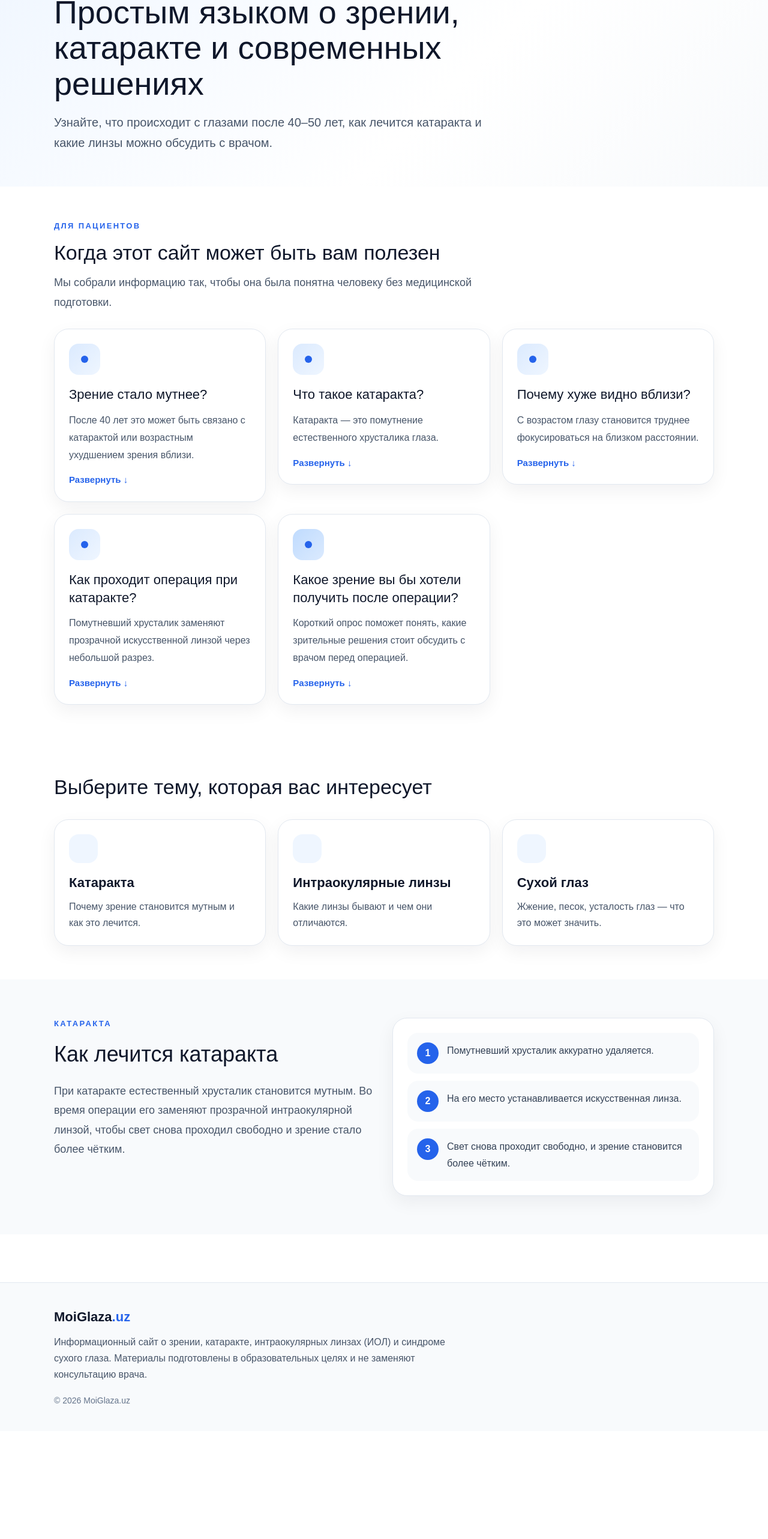
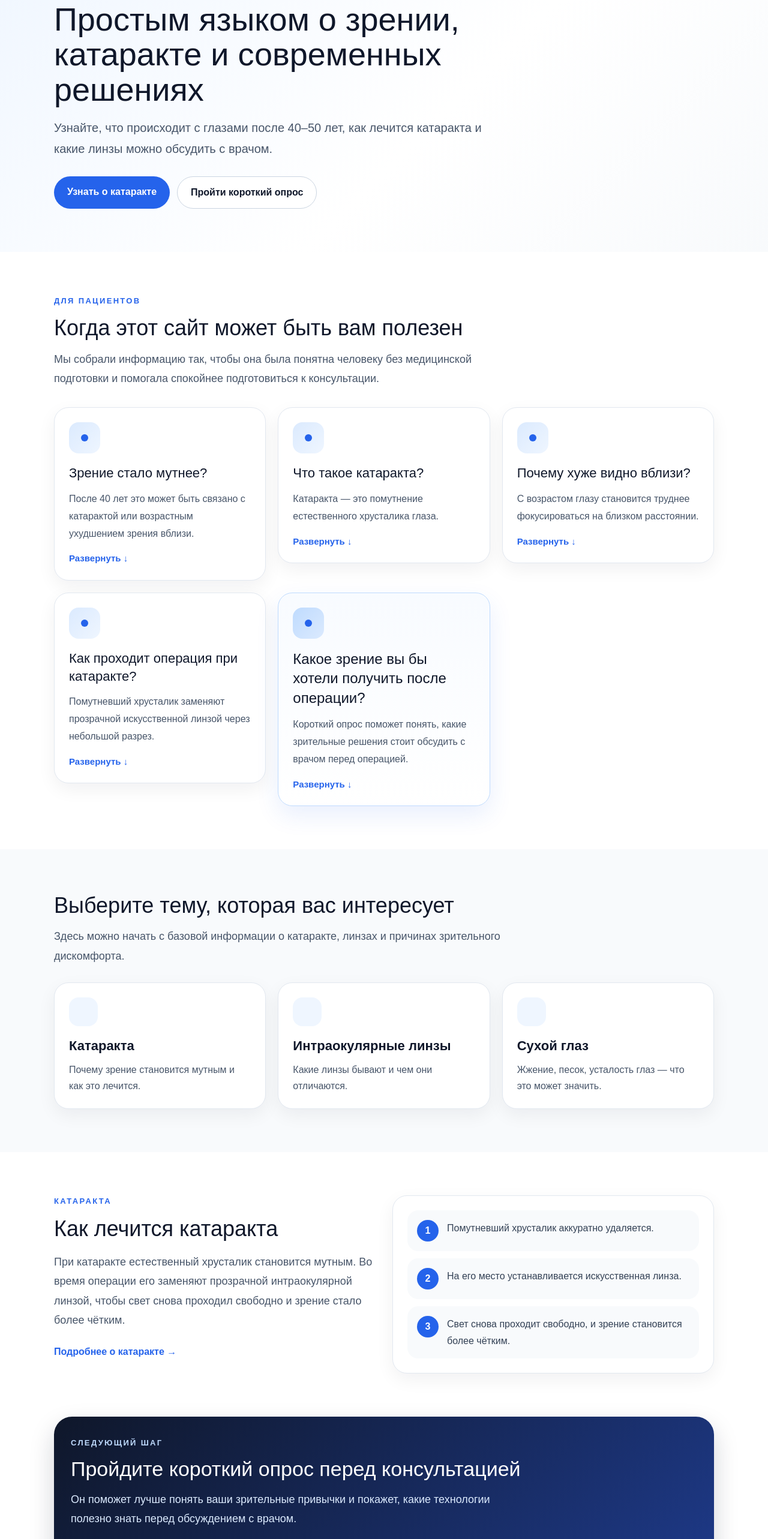
Before and after one commit to Amidro/moiglaza, a Next.js app: page /ru in a window 1280 px wide. Shown: the part 213-2779 px from the top of the page at 60% size. Before the commit the page ends 2599 px from the top, so only its background shows below. Built offline with nearby package versions, Linux system fonts and the light colour scheme.

Commit message:
Update page.tsx
полировка дизайна

```diff
--- a/app/ru/page.tsx
+++ b/app/ru/page.tsx
@@ -10,7 +10,8 @@ const cards = [
     expanded:
       "Важно понимать разницу, потому что при катаракте зрение становится менее прозрачным, а при пресбиопии чаще всего становится труднее видеть именно вблизи.",
     linkText: "Подробнее о причинах →",
-    href: "/ru/katarakta"
+    href: "/ru/katarakta",
+    accent: false
   },
   {
     title: "Что такое катаракта?",
@@ -18,7 +19,8 @@ const cards = [
     expanded:
       "Из-за этого свет проходит хуже, и зрение становится менее чётким, как будто через туман. Со временем это состояние прогрессирует, и основным методом лечения становится замена хрусталика на искусственную линзу.",
     linkText: "Подробнее о катаракте →",
-    href: "/ru/katarakta"
+    href: "/ru/katarakta",
+    accent: false
   },
   {
     title: "Почему хуже видно вблизи?",
@@ -27,7 +29,8 @@ const cards = [
     expanded:
       "Это называется пресбиопией. В отличие от катаракты, при этом зрение обычно остаётся прозрачным, но для чтения и работы вблизи может потребоваться дополнительная коррекция.",
     linkText: "Подробнее о возрастном зрении →",
-    href: "/ru/katarakta"
+    href: "/ru/katarakta",
+    accent: false
   },
   {
     title: "Как проходит операция при катаракте?",
@@ -36,7 +39,8 @@ const cards = [
     expanded:
       "Операция обычно занимает около 15–20 минут и, как правило, проходит без боли. Используется местное обезболивание в виде капель, поэтому пациент остаётся в сознании и может видеть яркий свет, не испытывая дискомфорта.",
     linkText: "Подробнее об операции →",
-    href: "/ru/katarakta"
+    href: "/ru/katarakta",
+    accent: false
   },
   {
     title: "Какое зрение вы бы хотели получить после операции?",
@@ -45,7 +49,8 @@ const cards = [
     expanded:
       "Ответьте на несколько простых вопросов о вашем образе жизни, зрительных привычках и ожиданиях. В результате вы увидите, какие технологии полезно знать перед консультацией — например, монофокальные ИОЛ, EDOF или трифокальные решения.",
     linkText: "Пройти короткий опрос →",
-    href: "/ru/start"
+    href: "/ru/start",
+    accent: true
   }
 ];
 
@@ -57,11 +62,12 @@ export default function Page() {
       <Header />
 
       <main>
+        {/* HERO */}
         <section
           style={{
             background:
-              "linear-gradient(135deg, #eff6ff 0%, #ffffff 60%, #f8fafc 100%)",
-            padding: "72px 20px 56px"
+              "linear-gradient(135deg, #eff6ff 0%, #ffffff 58%, #f8fafc 100%)",
+            padding: "84px 20px 72px"
           }}
         >
           <div style={{ maxWidth: 1100, margin: "0 auto" }}>
@@ -84,8 +90,8 @@ export default function Page() {
             <h1
               style={{
                 fontSize: 54,
-                lineHeight: 1.1,
-                maxWidth: 760,
+                lineHeight: 1.08,
+                maxWidth: 780,
                 margin: "0 0 18px",
                 color: "#0f172a"
               }}
@@ -96,23 +102,55 @@ export default function Page() {
             <p
               style={{
                 fontSize: 20,
-                lineHeight: 1.7,
+                lineHeight: 1.75,
                 color: "#475569",
                 maxWidth: 760,
-                margin: 0
+                margin: "0 0 28px"
               }}
             >
               {data.heroText}
             </p>
+
+            <div style={{ display: "flex", gap: 12, flexWrap: "wrap" }}>
+              <a
+                href="/ru/katarakta"
+                style={{
+                  textDecoration: "none",
+                  padding: "14px 22px",
+                  borderRadius: 999,
+                  background: "#2563eb",
+                  color: "#ffffff",
+                  fontWeight: 700
+                }}
+              >
+                Узнать о катаракте
+              </a>
+
+              <a
+                href="/ru/start"
+                style={{
+                  textDecoration: "none",
+                  padding: "14px 22px",
+                  borderRadius: 999,
+                  border: "1px solid #cbd5e1",
+                  background: "#ffffff",
+                  color: "#0f172a",
+                  fontWeight: 700
+                }}
+              >
+                Пройти короткий опрос
+              </a>
+            </div>
           </div>
         </section>
 
-        <section style={{ padding: "56px 20px" }}>
+        {/* USEFUL BLOCK */}
+        <section style={{ padding: "72px 20px" }}>
           <div style={{ maxWidth: 1100, margin: "0 auto" }}>
             <div
               style={{
                 maxWidth: 760,
-                marginBottom: 28
+                marginBottom: 32
               }}
             >
               <div
@@ -130,7 +168,7 @@ export default function Page() {
 
               <h2
                 style={{
-                  fontSize: 34,
+                  fontSize: 36,
                   lineHeight: 1.2,
                   margin: "0 0 14px",
                   color: "#0f172a"
@@ -149,7 +187,8 @@ export default function Page() {
                 }}
               >
                 Мы собрали информацию так, чтобы она была понятна человеку без
-                медицинской подготовки.
+                медицинской подготовки и помогала спокойнее подготовиться к
+                консультации.
               </p>
             </div>
 
@@ -161,15 +200,21 @@ export default function Page() {
                 alignItems: "start"
               }}
             >
-              {cards.map((item, index) => (
+              {cards.map((item) => (
                 <details
                   key={item.title}
                   style={{
-                    background: "#ffffff",
-                    border: "1px solid #e2e8f0",
+                    background: item.accent
+                      ? "linear-gradient(180deg, #f8fbff 0%, #ffffff 100%)"
+                      : "#ffffff",
+                    border: item.accent
+                      ? "1px solid #bfdbfe"
+                      : "1px solid #e2e8f0",
                     borderRadius: 24,
                     padding: 24,
-                    boxShadow: "0 10px 30px rgba(15,23,42,0.06)"
+                    boxShadow: item.accent
+                      ? "0 16px 38px rgba(37,99,235,0.10)"
+                      : "0 10px 30px rgba(15,23,42,0.06)"
                   }}
                 >
                   <summary
@@ -183,8 +228,7 @@ export default function Page() {
                         width: 52,
                         height: 52,
                         borderRadius: 16,
-                        background:
-                          index === 4
+                        background: item.accent
                           ? "linear-gradient(135deg, #bfdbfe 0%, #dbeafe 100%)"
                           : "linear-gradient(135deg, #dbeafe 0%, #eff6ff 100%)",
                         display: "flex",
@@ -205,7 +249,7 @@ export default function Page() {
 
                     <h3
                       style={{
-                        fontSize: 22,
+                        fontSize: item.accent ? 24 : 22,
                         lineHeight: 1.35,
                         color: "#0f172a",
                         margin: "0 0 14px"
@@ -258,6 +302,7 @@ export default function Page() {
                     <a
                       href={item.href}
                       style={{
+                        display: "inline-block",
                         color: "#2563eb",
                         fontWeight: 700,
                         textDecoration: "none",
@@ -284,17 +329,38 @@ export default function Page() {
           </div>
         </section>
 
-        <section style={{ padding: "56px 20px" }}>
+        {/* TOPICS */}
+        <section
+          style={{
+            padding: "72px 20px",
+            background: "#f8fafc"
+          }}
+        >
           <div style={{ maxWidth: 1100, margin: "0 auto" }}>
+            <div style={{ maxWidth: 760, marginBottom: 28 }}>
               <h2
                 style={{
-                fontSize: 34,
-                marginBottom: 28,
+                  fontSize: 36,
+                  lineHeight: 1.2,
+                  margin: "0 0 14px",
                   color: "#0f172a"
                 }}
               >
                 Выберите тему, которая вас интересует
               </h2>
+
+              <p
+                style={{
+                  margin: 0,
+                  color: "#475569",
+                  lineHeight: 1.8,
+                  fontSize: 18
+                }}
+              >
+                Здесь можно начать с базовой информации о катаракте, линзах и
+                причинах зрительного дискомфорта.
+              </p>
+            </div>
 
             <div
               style={{
@@ -352,12 +418,8 @@ export default function Page() {
           </div>
         </section>
 
-        <section
-          style={{
-            background: "#f8fafc",
-            padding: "64px 20px"
-          }}
-        >
+        {/* CATARACT BLOCK */}
+        <section style={{ padding: "72px 20px" }}>
           <div
             style={{
               maxWidth: 1100,
@@ -385,6 +447,7 @@ export default function Page() {
               <h2
                 style={{
                   fontSize: 36,
+                  lineHeight: 1.2,
                   margin: "0 0 18px",
                   color: "#0f172a"
                 }}
@@ -397,13 +460,24 @@ export default function Page() {
                   fontSize: 18,
                   lineHeight: 1.8,
                   color: "#475569",
-                  margin: 0
+                  margin: "0 0 24px"
                 }}
               >
                 При катаракте естественный хрусталик становится мутным. Во время
                 операции его заменяют прозрачной интраокулярной линзой, чтобы
                 свет снова проходил свободно и зрение стало более чётким.
               </p>
+
+              <a
+                href="/ru/katarakta"
+                style={{
+                  textDecoration: "none",
+                  color: "#2563eb",
+                  fontWeight: 700
+                }}
+              >
+                Подробнее о катаракте →
+              </a>
             </div>
 
             <div
@@ -456,6 +530,91 @@ export default function Page() {
             </div>
           </div>
         </section>
+
+        {/* FINAL CTA */}
+        <section
+          style={{
+            padding: "0 20px 72px"
+          }}
+        >
+          <div style={{ maxWidth: 1100, margin: "0 auto" }}>
+            <div
+              style={{
+                background: "linear-gradient(135deg, #0f172a 0%, #1e3a8a 100%)",
+                color: "#ffffff",
+                borderRadius: 30,
+                padding: "34px 28px",
+                boxShadow: "0 18px 42px rgba(15,23,42,0.18)"
+              }}
+            >
+              <div
+                style={{
+                  fontSize: 13,
+                  fontWeight: 800,
+                  letterSpacing: "0.18em",
+                  textTransform: "uppercase",
+                  color: "#bfdbfe",
+                  marginBottom: 14
+                }}
+              >
+                Следующий шаг
+              </div>
+
+              <h2
+                style={{
+                  fontSize: 34,
+                  lineHeight: 1.2,
+                  margin: "0 0 14px"
+                }}
+              >
+                Пройдите короткий опрос перед консультацией
+              </h2>
+
+              <p
+                style={{
+                  margin: "0 0 22px",
+                  color: "#dbeafe",
+                  lineHeight: 1.8,
+                  fontSize: 18,
+                  maxWidth: 760
+                }}
+              >
+                Он поможет лучше понять ваши зрительные привычки и покажет,
+                какие технологии полезно знать перед обсуждением с врачом.
+              </p>
+
+              <div style={{ display: "flex", gap: 12, flexWrap: "wrap" }}>
+                <a
+                  href="/ru/start"
+                  style={{
+                    textDecoration: "none",
+                    padding: "14px 22px",
+                    borderRadius: 999,
+                    background: "#ffffff",
+                    color: "#0f172a",
+                    fontWeight: 700
+                  }}
+                >
+                  Пройти короткий опрос
+                </a>
+
+                <a
+                  href="/ru/intraokulyarnye-linzy"
+                  style={{
+                    textDecoration: "none",
+                    padding: "14px 22px",
+                    borderRadius: 999,
+                    border: "1px solid rgba(255,255,255,0.35)",
+                    color: "#ffffff",
+                    fontWeight: 700
+                  }}
+                >
+                  Подробнее о линзах
+                </a>
+              </div>
+            </div>
+          </div>
+        </section>
       </main>
 
       <Footer />
```
Lines whose indentation alone changed are shown as unchanged.
